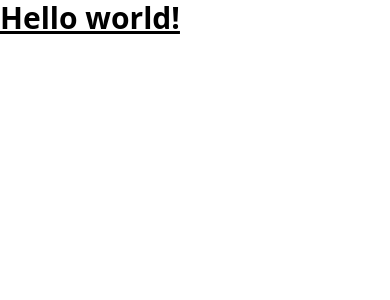
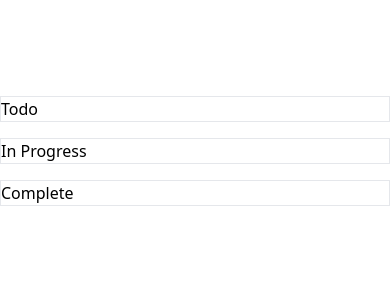
Before and after one commit to johanrdev/kanban-board-vue-express-rest-api, a Vue app: page / in a window 390 px wide. Shown: the top 300 px of the page. Built offline with nearby package versions, Linux system fonts and the light colour scheme.

Commit message:
Responsive grid

```diff
--- a/src/App.vue
+++ b/src/App.vue
@@ -1,7 +1,15 @@
 <template lang="html">
-  <h1 class="text-3xl font-bold underline">
-    Hello world!
-  </h1>
+  <section class="max-w-5xl mx-auto mt-24 mb-12 grid md:grid-cols-3 gap-4">
+    <div class="border">
+      <h2>Todo</h2>
+    </div>
+    <div class="border">
+      <h2>In Progress</h2>
+    </div>
+    <div class="border">
+      <h2>Complete</h2>
+    </div>
+  </section>
 </template>
 <script>
 export default {
@@ -10,6 +18,4 @@ export default {
   }
 }
 </script>
-<style lang="css">
-
-</style>
+<style lang="css"></style>
```
